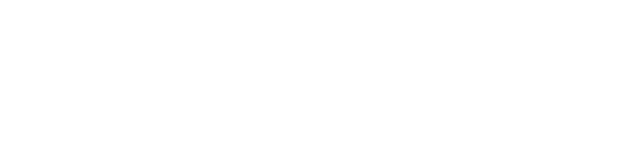
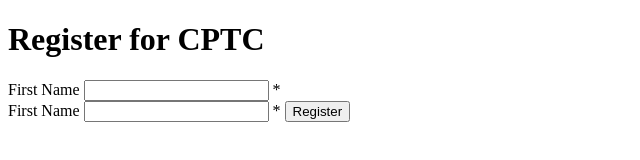
Before and after one commit to MikalJohnson/FormValidation, a plain HTML site: page index.html in a window 1280 px wide. Shown: the whole page, without its empty margins (0-640 px from the left). Drawn offline with Linux system fonts and the light colour scheme.

Commit message:
W2D2V2 progress

```diff
--- a/index.html
+++ b/index.html
@@ -7,6 +7,17 @@
     <title>Form Validation</title>
 </head>
 <body>
+    <h1>Register for CPTC</h1>
+    <form action="">
+        <label for="first-name">First Name</label>
+        <input type="text" id="first-name">
+        <span>*</span>
+        <br>
+        <label for="last-name">First Name</label>
+        <input type="text" id="last-name">
+        <span>*</span>
 
+        <button type="button">Register</button>
+    </form>
 </body>
 </html>
```
Also changed, not shown: 1 other file.
